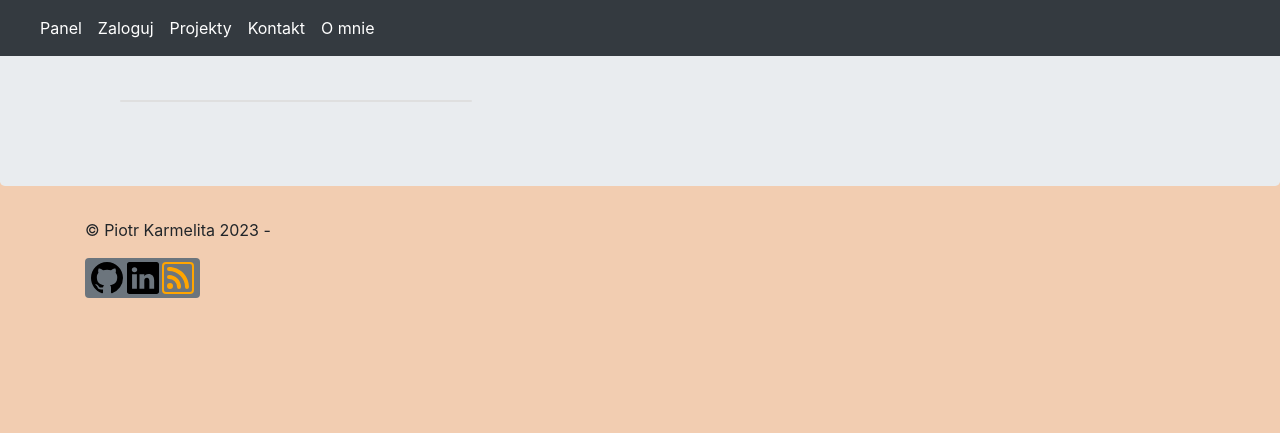
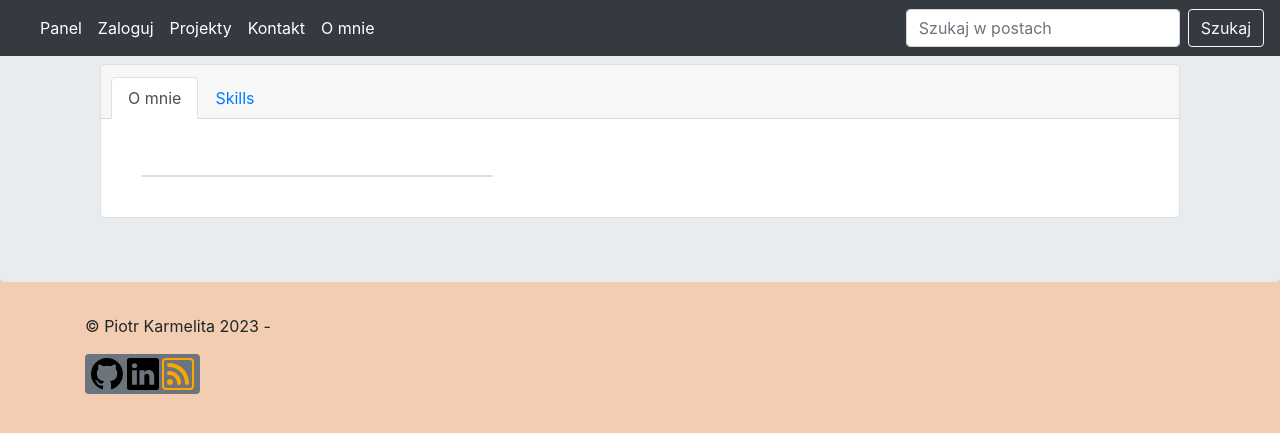
Before and after one commit to p-karmelita/Personal-website, a Django app: page /about/ in a window 1280 px wide. Shown: the top 433 px of the page. Run offline with Django 4.2, Linux system fonts and the light colour scheme; data that the repository does not hold is empty; some libraries are stand-ins or nearby versions.

Commit message:
fix templates

```diff
--- a/mysite/templates/mysite/about/about.html
+++ b/mysite/templates/mysite/about/about.html
@@ -5,8 +5,19 @@
 {% block title %}O mnie{% endblock %}
 
 {% block content %}
-
-<div class="card-body">
+<div class="card text-center">
+  <div class="card-header">
+    <ul class="nav nav-tabs card-header-tabs">
+      <li class="nav-item">
+        <a class="nav-link active" href="#">O mnie</a>
+      </li>
+      <li class="nav-item">
+        <a class="nav-link" href="#">Skills</a>
+      </li>
+    </ul>
+  </div>
+  <div class="card-body">
+    <div class="card-body">
     <p class="card-text">
 
       <div class="card" style="width: 22rem;">
@@ -26,11 +37,17 @@
   <div class="card-body">
     <h5 class="card-title">Piotr Karmelita</h5>
     <p class="card-text">{{ about_me_entry.description }}</p>
-    <a href="#" class="btn btn-primary">Go somewhere</a>
+    <a href="#" class="btn btn-primary">Resume</a>
   </div>
   {% endfor %}
+    </div>
+
+  </div>
 </div>
 
 
 
+
+
+
 {% endblock %}
--- a/mysite/templates/mysite/base.html
+++ b/mysite/templates/mysite/base.html
@@ -56,8 +56,12 @@
                 <li class="nav-item active">
                     <a class="nav-link" href="{% url "mysite:about" %}">O mnie<span class="sr-only">(current)</span></a>
                 </li>
+
             </ul>
-
+ <form method="get" action="{% url 'mysite:post_search' %}" class="form-inline my-2 my-lg-0">
+                <input class="form-control mr-sm-2" type="text" name="query" placeholder="Szukaj w postach" aria-label="Search" value="{{ query }}">
+                <button class="btn btn-outline-light" type="submit">Szukaj</button>
+            </form>
         </div>
     </nav>
 
--- a/mysite/templates/mysite/post/list.html
+++ b/mysite/templates/mysite/post/list.html
@@ -14,10 +14,7 @@
       <div class="card text-center">
   <div class="card-header">
 
- <form method="get" action="{% url 'mysite:post_search' %}" class="form-inline my-2 my-lg-0">
-                <input class="form-control mr-sm-2" type="text" name="query" placeholder="Szukaj w postach" aria-label="Search" value="{{ query }}">
-                <button class="btn btn-outline-light" type="submit">Szukaj</button>
-            </form>
+
 
 
       {% for post in posts %}
```
